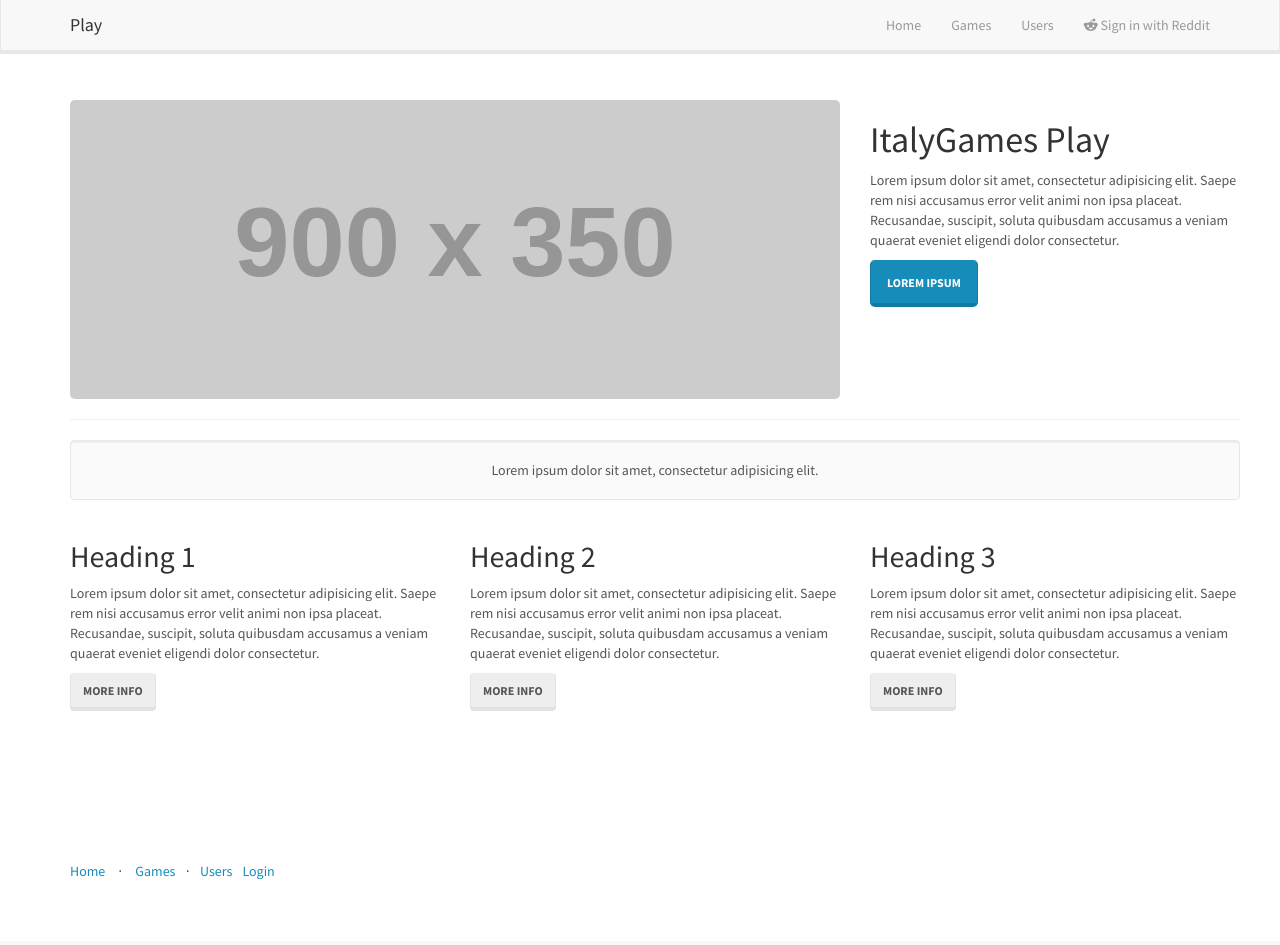
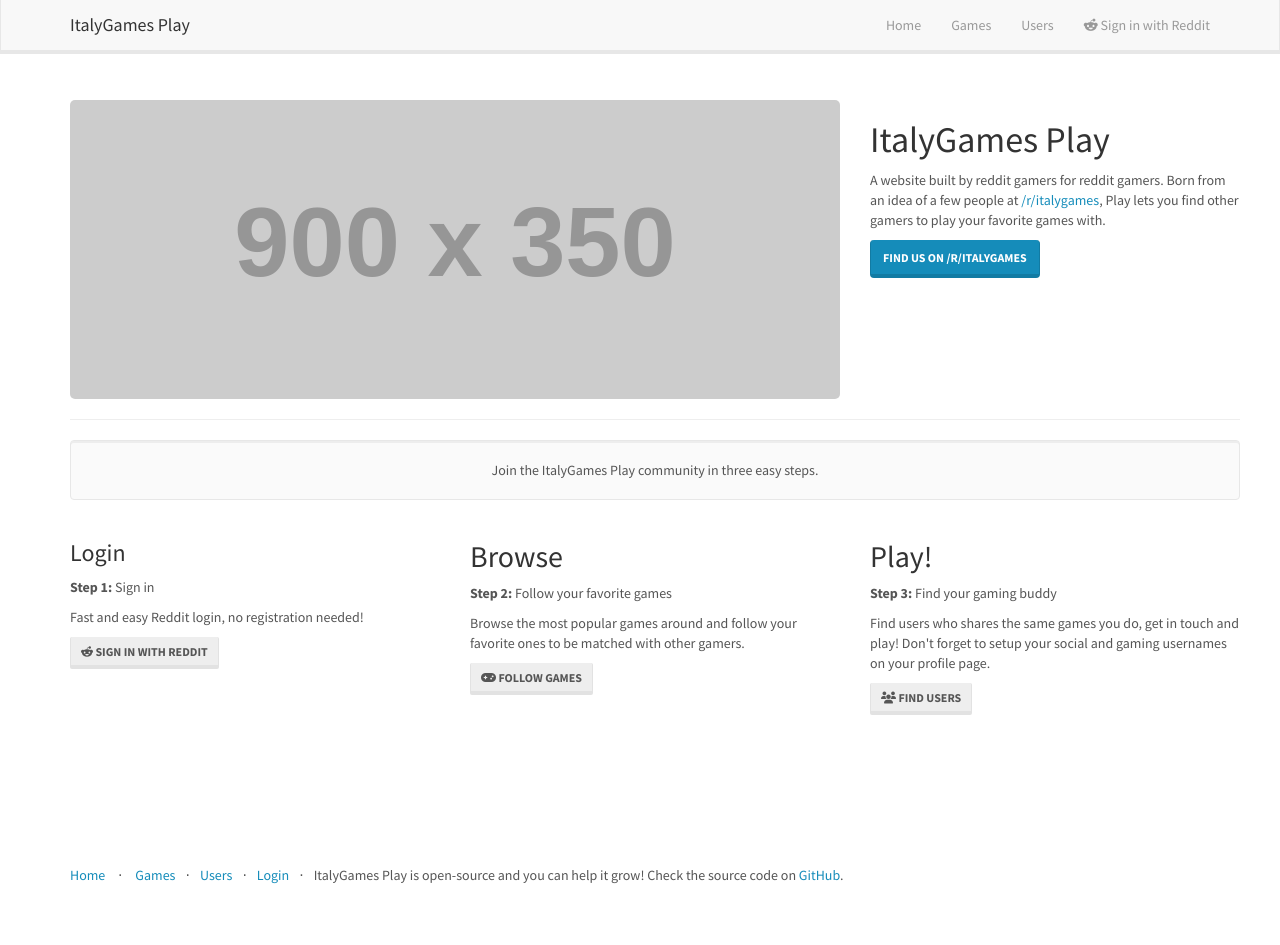
Before and after one commit to fossabot/italygames-play, a Flask app: page / in a window 1280 px wide. Before the commit the page ends 880 px from the top, so only its background shows below. Run offline with Flask 2, Linux system fonts and the light colour scheme; grey boxes labelled with a size stand in for pictures from a placeholder-image service; parts of the project's set-up code (start-up, migrations or seed data) failed here and were passed over; some libraries are stand-ins or nearby versions.

Commit message:
update to homepage

```diff
--- a/app/templates/base.html
+++ b/app/templates/base.html
@@ -33,7 +33,7 @@
         <span class="icon-bar"></span>
       </button>
       <a class="navbar-brand topnav"
-         href="{{ url_for('home.homepage') }}">Play</a>
+         href="{{ url_for('home.homepage') }}">ItalyGames Play</a>
     </div>
 
     <!-- Navigation -->
@@ -99,12 +99,14 @@
           <li><a href="{{ url_for('games.list') }}">Games</a>
           <li class="footer-menu-divider">⋅
           <li><a href="{{ url_for('users.list') }}">Users</a>
+          <li class="footer-menu-divider">⋅
           {% if current_user.is_authenticated %}
-            <li class="footer-menu-divider">⋅
             <li><a href="{{ url_for('auth.logout') }}">Logout</a>
           {% else %}
             <li><a href="{{ url_for('auth.oauth_authorize', provider='reddit') }}">Login</a>
           {% endif %}
+          <li class="footer-menu-divider">⋅
+          <li>ItalyGames Play is open-source and you can help it grow! Check the source code on <a href="https://github.com/acifani/italygames-play">GitHub</a>.
         </ul>
       </div>
     </div>
--- a/app/templates/home/index.html
+++ b/app/templates/home/index.html
@@ -12,11 +12,10 @@
         </div>
         <div class="col-md-4">
           <h1>ItalyGames Play</h1>
-          <p>Lorem ipsum dolor sit amet, consectetur adipisicing elit. Saepe rem
-            nisi accusamus error velit animi non ipsa placeat. Recusandae,
-            suscipit, soluta quibusdam accusamus a veniam quaerat eveniet
-            eligendi dolor consectetur.</p>
-          <a class="btn btn-primary btn-lg" href="#">Lorem ipsum</a>
+            <p>A website built by reddit gamers for reddit gamers. Born from an idea of a few people
+            at <a href="https://reddit.com/r/italygames">/r/italygames</a>, Play lets you
+            find other gamers to play your favorite games with. </p>
+          <a class="btn btn-primary" href="https://reddit.com/r/italygames">Find us on /r/italygames</a>
         </div>
       </div>
       <!-- /.row -->
@@ -26,7 +25,7 @@
       <div class="row">
         <div class="col-lg-12">
           <div class="well text-center">
-            Lorem ipsum dolor sit amet, consectetur adipisicing elit.
+            Join the ItalyGames Play community in three easy steps.
           </div>
         </div>
       </div>
@@ -35,30 +34,28 @@
       <!-- Content Row -->
       <div class="row">
         <div class="col-md-4">
-          <h2>Heading 1</h2>
-          <p>Lorem ipsum dolor sit amet, consectetur adipisicing elit. Saepe rem
-            nisi accusamus error velit animi non ipsa placeat. Recusandae,
-            suscipit, soluta quibusdam accusamus a veniam quaerat eveniet
-            eligendi dolor consectetur.</p>
-          <a class="btn btn-default" href="#">More Info</a>
+          <h3>Login</h3>
+            <p><strong>Step 1:</strong>  Sign in</p>
+            <p>Fast and easy Reddit login, no registration needed!</p>
+          <a class="btn btn-default btn-sm" href="{{ url_for('auth.oauth_authorize', provider='reddit') }}">
+            <i class="fa fa-reddit-alien"></i> Sign in with Reddit</a>
         </div>
 
         <div class="col-md-4">
-          <h2>Heading 2</h2>
-          <p>Lorem ipsum dolor sit amet, consectetur adipisicing elit. Saepe rem
-            nisi accusamus error velit animi non ipsa placeat. Recusandae,
-            suscipit, soluta quibusdam accusamus a veniam quaerat eveniet
-            eligendi dolor consectetur.</p>
-          <a class="btn btn-default" href="#">More Info</a>
+          <h2>Browse</h2>
+          <p><strong>Step 2:</strong> Follow your favorite games</p>
+          <p>Browse the most popular games around and follow your favorite ones to be matched with other gamers.</p>
+          <a class="btn btn-default btn-sm" href="{{ url_for('games.list') }}">
+              <i class="fa fa-gamepad"></i> Follow Games</a>
         </div>
 
         <div class="col-md-4">
-          <h2>Heading 3</h2>
-          <p>Lorem ipsum dolor sit amet, consectetur adipisicing elit. Saepe rem
-            nisi accusamus error velit animi non ipsa placeat. Recusandae,
-            suscipit, soluta quibusdam accusamus a veniam quaerat eveniet
-            eligendi dolor consectetur.</p>
-          <a class="btn btn-default" href="#">More Info</a>
+          <h2>Play!</h2>
+          <p><strong>Step 3:</strong> Find your gaming buddy</p>
+          <p>Find users who shares the same games you do, get in touch and play!
+              Don't forget to setup your social and gaming usernames on your profile page.</p>
+          <a class="btn btn-default btn-sm" href="{{ url_for('users.list') }}">
+              <i class="fa fa-users"></i> Find Users</a>
         </div>
 
       </div>
```
